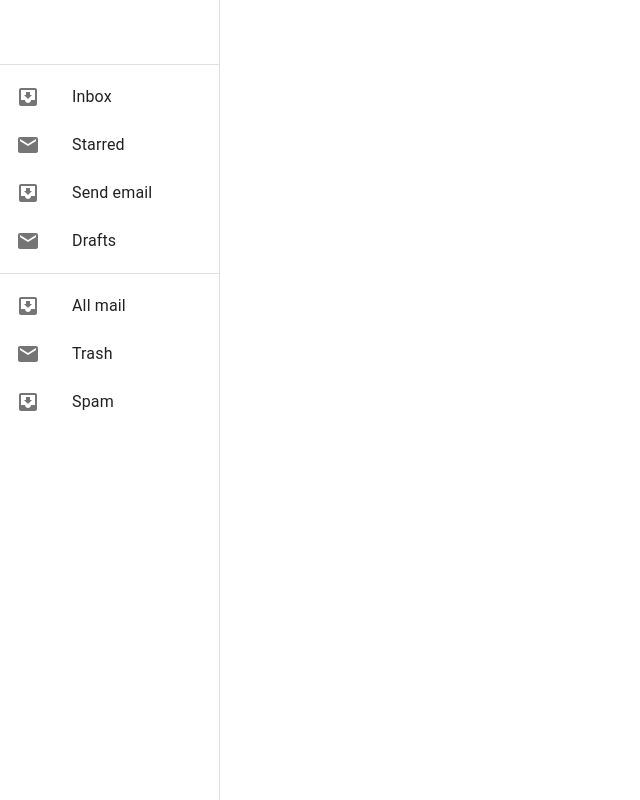
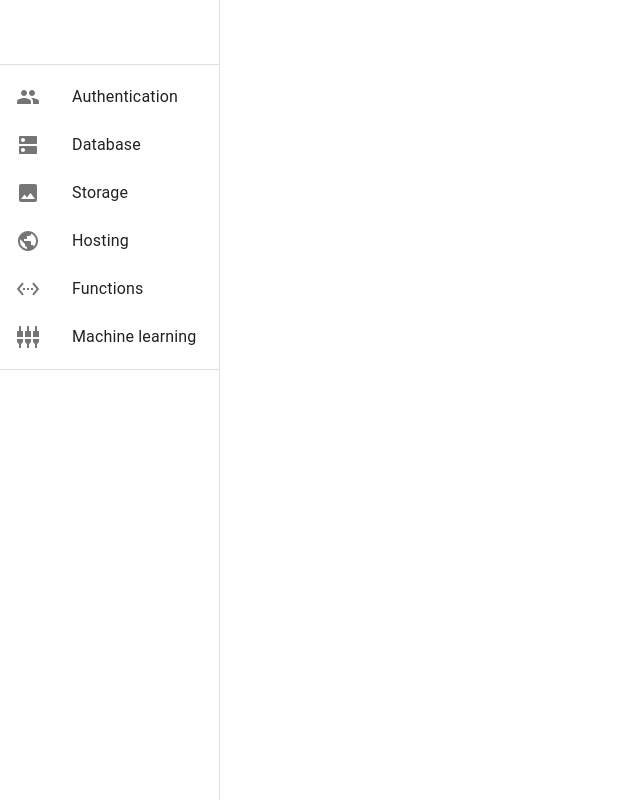
Before and after one commit to ch4ngefr0mwith1n/react-material-ui, a React (Create React App) app: page / in a window 1280 px wide. Shown: the whole page, without its empty margins (0-640 px from the left). Built offline with nearby package versions, Linux system fonts and the light colour scheme.

Commit message:
add rendering for navbar items and imported icons

```diff
--- a/src/components/Navbar/Navbar.js
+++ b/src/components/Navbar/Navbar.js
@@ -9,6 +9,8 @@ import ListItemIcon from '@mui/material/ListItemIcon';
 import ListItemText from '@mui/material/ListItemText';
 import InboxIcon from '@mui/icons-material/MoveToInbox';
 import MailIcon from '@mui/icons-material/Mail';
+/* ubacivanje "mainNavbarItems" iz "navbarItems" */
+import { mainNavbarItems } from './consts/navbarItems';
 
 const Navbar = () => {
     /**
@@ -33,30 +35,26 @@ const Navbar = () => {
         <Toolbar />
         <Divider />
         <List>
-          {['Inbox', 'Starred', 'Send email', 'Drafts'].map((text, index) => (
-            <ListItem key={text} disablePadding>
+          {/*
+            * ovdje cemo se rijesiti niza Stringova i zamijenicemo ih sa nasim "const" fajlom
+            */}
+          {mainNavbarItems.map((text, index) => (
+            /* na tutorialu pise "<ListItem button key={text.id} " */
+            <ListItem key={text.id} disablePadding>
               <ListItemButton>
                 <ListItemIcon>
-                  {index % 2 === 0 ? <InboxIcon /> : <MailIcon />}
+                  {text.icon}
                 </ListItemIcon>
-                <ListItemText primary={text} />
+                {/* renderovanje za "label" */}
+                <ListItemText primary={text.label} />
               </ListItemButton>
             </ListItem>
           ))}
         </List>
         <Divider />
-        <List>
-          {['All mail', 'Trash', 'Spam'].map((text, index) => (
-            <ListItem key={text} disablePadding>
-              <ListItemButton>
-                <ListItemIcon>
-                  {index % 2 === 0 ? <InboxIcon /> : <MailIcon />}
-                </ListItemIcon>
-                <ListItemText primary={text} />
-              </ListItemButton>
-            </ListItem>
-          ))}
-        </List>
+        {/*
+          * ovdje je pobrisana lista sa 'All mail', 'Trash', 'Spam'
+          * isto je izbrisan i "<Divider/> element" */}
       </Drawer>
   )
 }
```
Also changed, not shown: src/components/Navbar/consts/navbarItems.js (+7 -0 lines).
